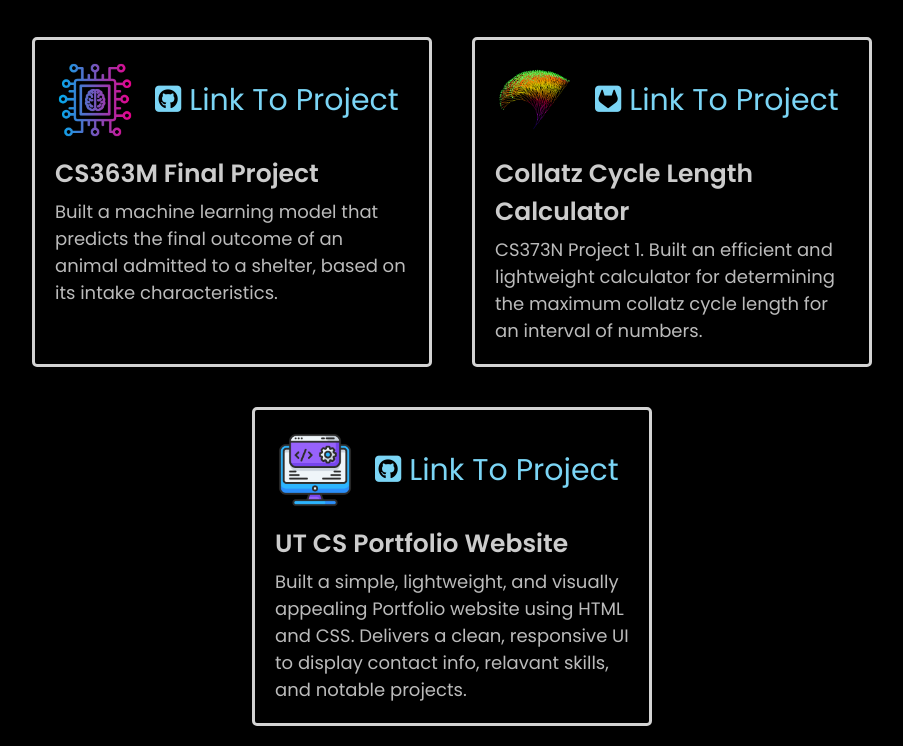
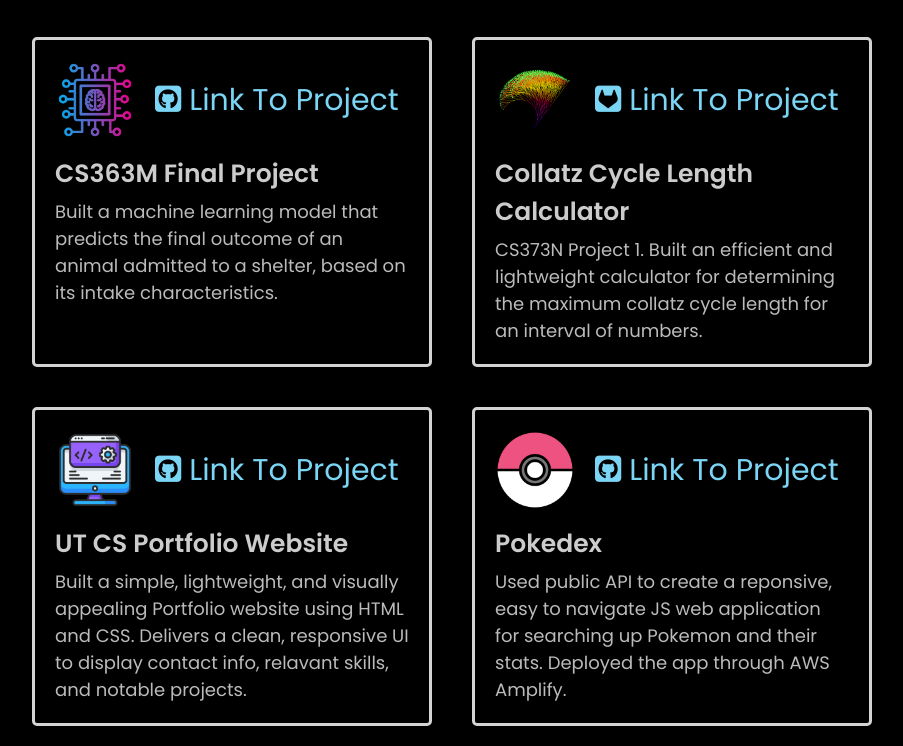
Before and after one commit to SuyogValsangkar/utexas-portfolio-website, a plain HTML site: page projects.html in a window 1280 px wide. Shown: the part 503-1249 px from the top of the page, without its empty margins (188-1091 px from the left). Drawn offline with Linux system fonts and the light colour scheme.

Commit message:
added project

```diff
--- a/projects.html
+++ b/projects.html
@@ -101,6 +101,20 @@
                            display contact info, relavant skills, and notable projects.
                         </p>
                     </div>
+                    <div class="project-cell">
+                        <div class="icon-link">
+                            <img src="images/Pokeball.png" alt="Pokemon Logo">
+                            <a href="https://github.com/SuyogValsangkar/pokemon-database" target="_blank">
+                                <i class="fa-brands fa-square-github"></i>
+                                <span>Link To Project</span>
+                            </a>
+                        </div>
+                        <h2>Pokedex</h2>
+                        <p>Used public API to create a reponsive, easy to navigate JS web
+                           application for searching up Pokemon and their stats. Deployed
+                           the app through AWS Amplify.
+                        </p>
+                    </div>
                 </div>
             </section>
         </main>
```
